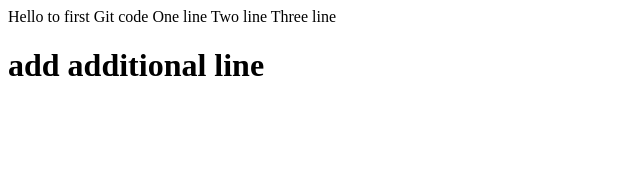
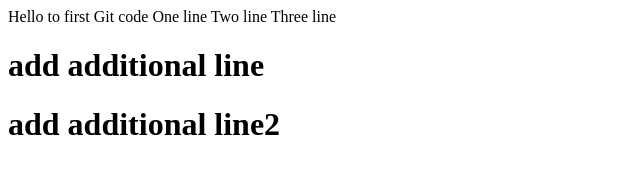
Before and after one commit to elfreedaGit/CollinsDevops, a plain HTML site: page index.html in a window 1280 px wide. Shown: the whole page, without its empty margins (0-640 px from the left). Drawn offline with Linux system fonts and the light colour scheme.

Commit message:
Update index.html

```diff
--- a/index.html
+++ b/index.html
@@ -4,3 +4,4 @@ One line
 Two line
 Three line
 <h1>add additional line</h1>
+<h1>add additional line2</h1>
```
